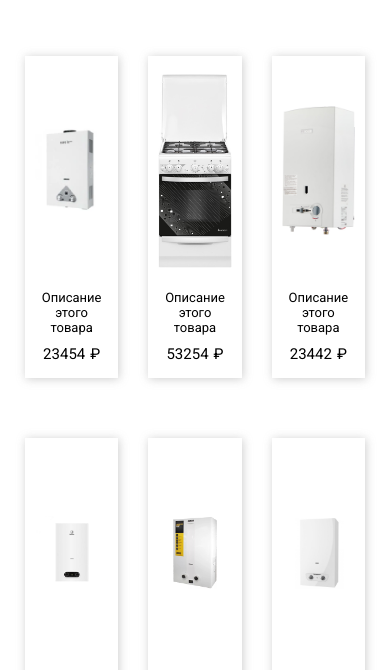
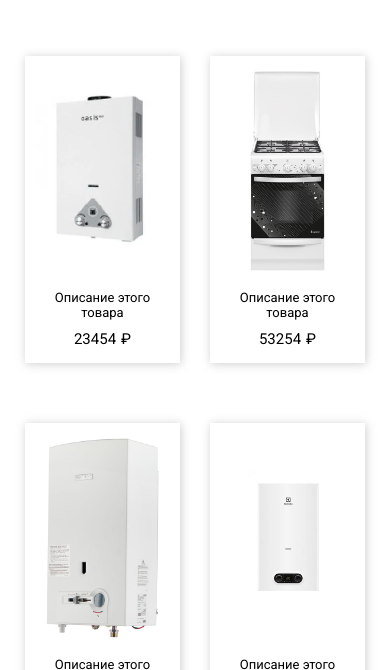
Before and after one commit to IvanVerushkin/project-1, a website: page app/catalog.html in a window 390 px wide. Shown: the part 143-813 px from the top of the page. Drawn offline with nearby package versions, Linux system fonts and the light colour scheme.

Commit message:
do catalog11

```diff
--- a/app/scss/_media.scss
+++ b/app/scss/_media.scss
@@ -2,9 +2,6 @@
     .logotype {
         font-size: 28px;
     }
-    // .catalog__item-inner {
-    //     width: 300px;
-    // }
 }
 
 @media (max-width: 823px) {
@@ -72,7 +69,7 @@
 @media (max-width: 700px) {
     .catalog {
         &__item {
-            max-width: calc(50% - 30px);
+            flex-basis: calc(100% / 2 - 30px);;
         }
     }
 }
```
Also changed, not shown: app/css/style.min.css.
